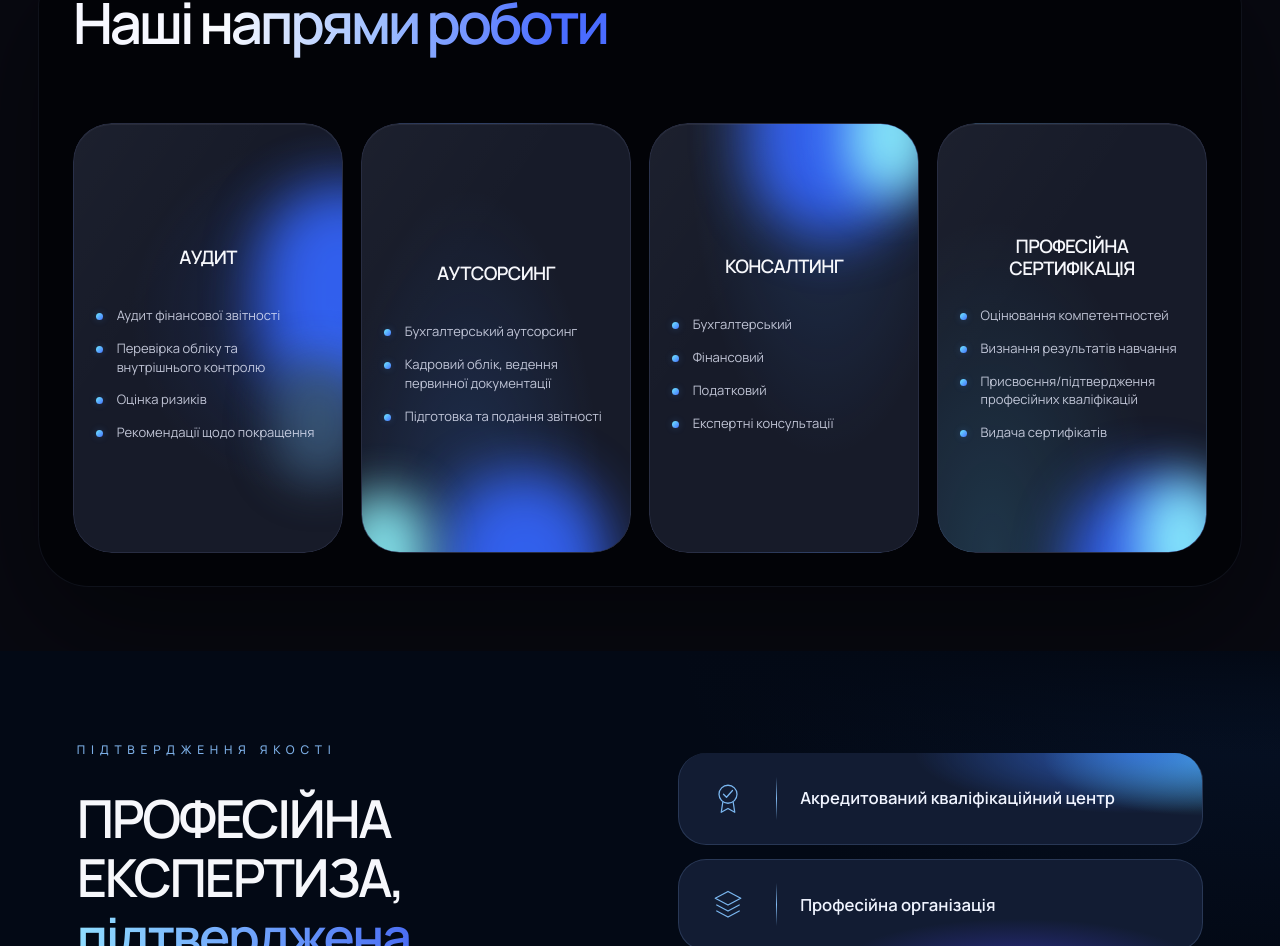
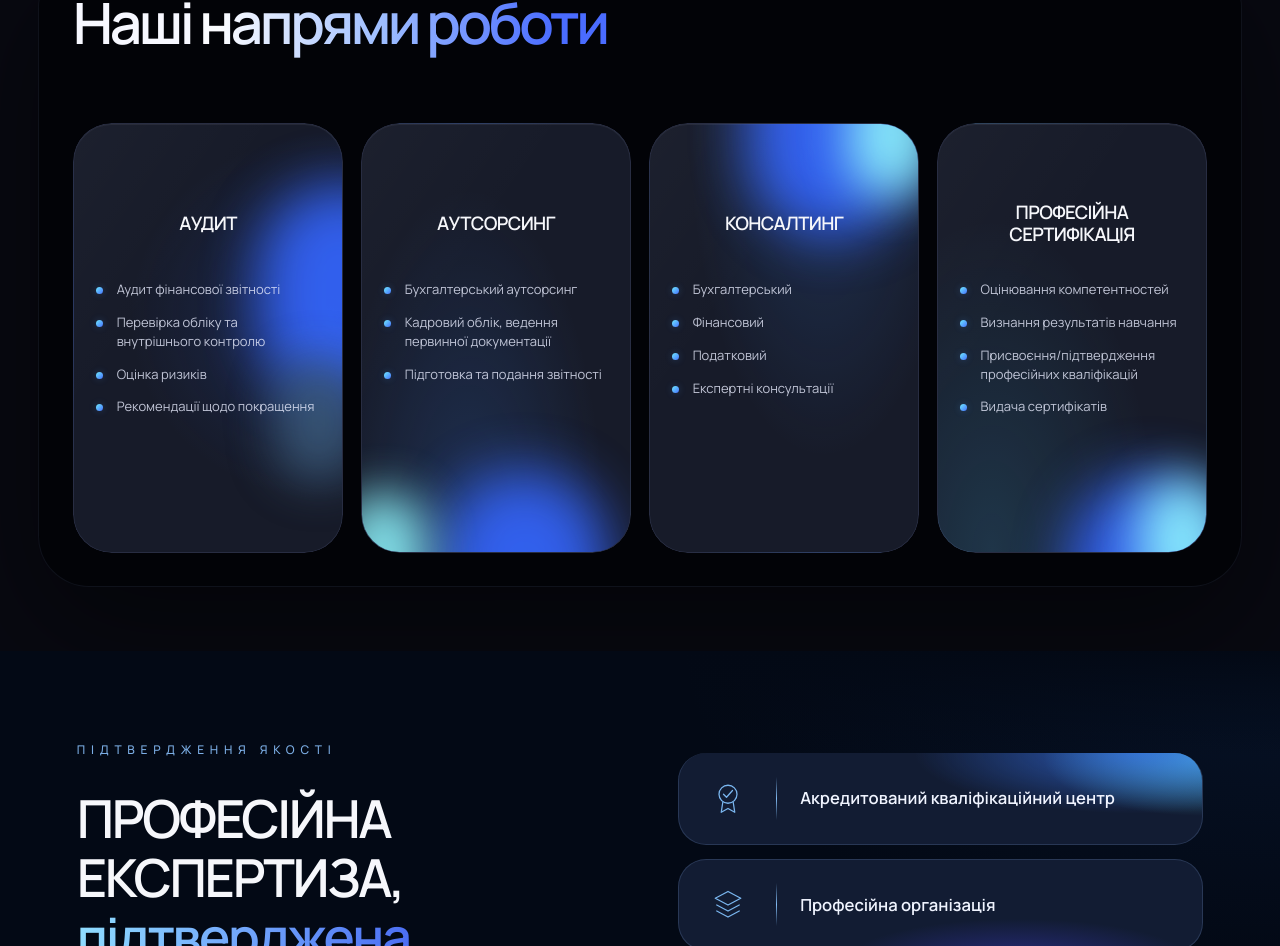
Before and after one commit to dnagorna3817-spec/website_akc_main, a Next.js app: page /about in a window 1280 px wide. Shown: the part 1736-2682 px from the top of the page. Built offline with nearby package versions, Linux system fonts and the light colour scheme.

Commit message:
Align compact About card headings and bullet starts

```diff
--- a/app/about/about.css
+++ b/app/about/about.css
@@ -2510,3 +2510,63 @@ body {
     margin: 0;
   }
 }
+
+
+/* Align every service title and first bullet on the same horizontal baselines.
+   Keep compact cards; do not vertically center each card's content separately. */
+@media (min-width: 1051px) {
+  .akc-about-figma .services__grid > .service .service__content,
+  .akc-about-figma .services__grid > .service--1 .service__content,
+  .akc-about-figma .services__grid > .service--2 .service__content,
+  .akc-about-figma .services__grid > .service--3 .service__content,
+  .akc-about-figma .services__grid > .service--4 .service__content {
+    position: absolute;
+    inset: 68px 22px 20px;
+    display: grid;
+    grid-template-rows: 64px auto;
+    row-gap: 24px;
+    align-content: start;
+    justify-content: stretch;
+    transform: none;
+  }
+}
+@media (min-width: 601px) and (max-width: 1050px) {
+  .akc-about-figma .services__grid > .service .service__content,
+  .akc-about-figma .services__grid > .service--1 .service__content,
+  .akc-about-figma .services__grid > .service--2 .service__content,
+  .akc-about-figma .services__grid > .service--3 .service__content,
+  .akc-about-figma .services__grid > .service--4 .service__content {
+    position: absolute;
+    inset: 58px 24px 20px;
+    display: grid;
+    grid-template-rows: 64px auto;
+    row-gap: 24px;
+    align-content: start;
+    justify-content: stretch;
+    transform: none;
+  }
+}
+@media (min-width: 601px) {
+  .akc-about-figma .services__grid .service .service__content > h3,
+  .akc-about-figma .services__grid .service--4 .service__content > h3 {
+    display: flex !important;
+    flex: none;
+    height: 64px;
+    min-height: 64px;
+    width: 100% !important;
+    align-items: center !important;
+    justify-content: center !important;
+    margin: 0 !important;
+    text-align: center !important;
+  }
+  .akc-about-figma .services__grid > .service .service__bullet-list {
+    display: grid;
+    grid-auto-rows: max-content;
+    align-content: start;
+    align-self: start;
+    gap: 14px;
+    margin: 0;
+    padding: 0;
+    text-align: left;
+  }
+}
```
